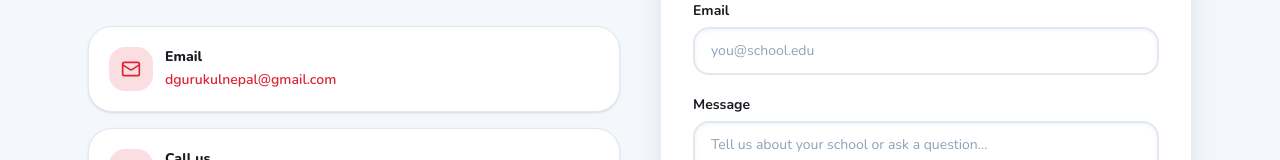
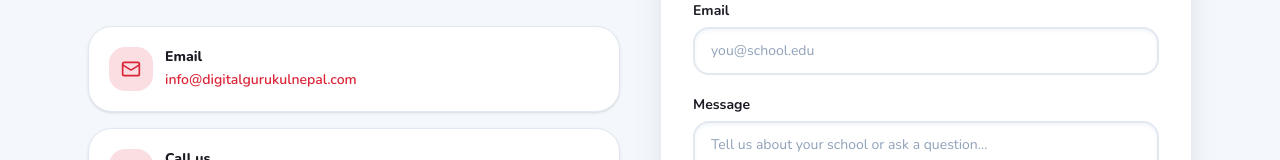
Before and after one commit to Sabn007/Digital-Gurukul-Nepal, a Next.js app: page /contact in a window 1280 px wide. Shown: the part 279-439 px from the top of the page. Built offline with nearby package versions, Linux system fonts and the light colour scheme; no server answers.

Commit message:
gmail renamed

```diff
--- a/app/(marketing)/contact/page.tsx
+++ b/app/(marketing)/contact/page.tsx
@@ -46,10 +46,10 @@ export default function ContactPage() {
               <div>
                 <p className="text-sm font-extrabold text-foreground">Email</p>
                 <a
-                  href="mailto:dgurukulnepal@gmail.com"
+                  href="mailto:info@digitalgurukulnepal.com"
                   className="text-sm font-semibold text-primary hover:underline"
                 >
-                  dgurukulnepal@gmail.com
+                  info@digitalgurukulnepal.com
                 </a>
               </div>
             </div>
```
